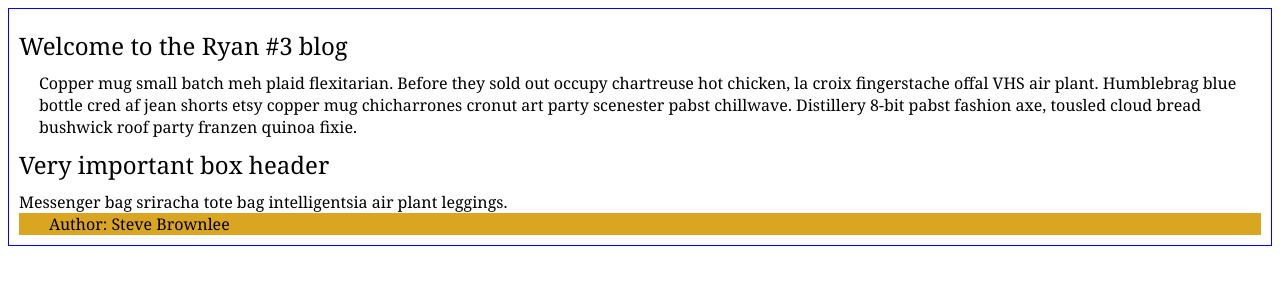
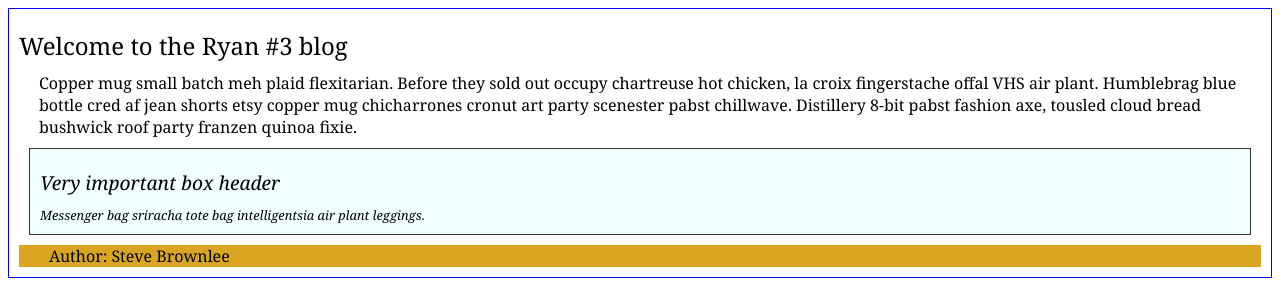
Before and after one commit to rdbishop19/dom-manipulation, a plain HTML site: page src/index.html in a window 1280 px wide. Drawn offline with Linux system fonts and the light colour scheme.

Commit message:
Round 1 of blog styling

```diff
--- a/src/styles/blog.css
+++ b/src/styles/blog.css
@@ -18,10 +18,20 @@ body {
 
 .article__content {
     margin-left: 20px;
+    margin-right: 20px;
 }
 
 .article__footer {
     padding: 0 30px;
+}
+
+.aside_box--dark {
+    background-color: azure;
+    border: 1px solid #333;
+    font-style: italic;
+    font-size: 0.8em;
+    margin: 10px;
+    padding: 10px;
 }
 
 .goldenrod {
```
